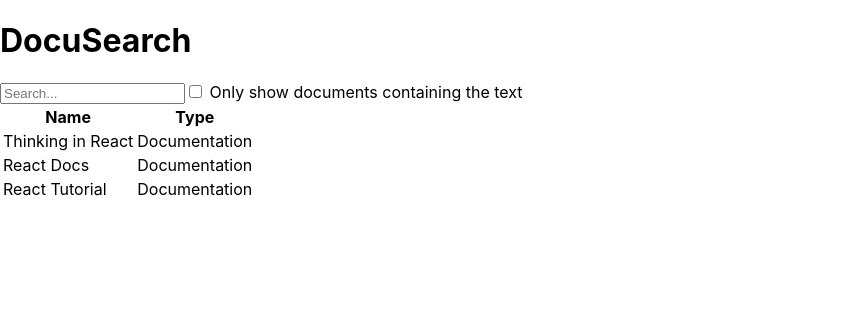
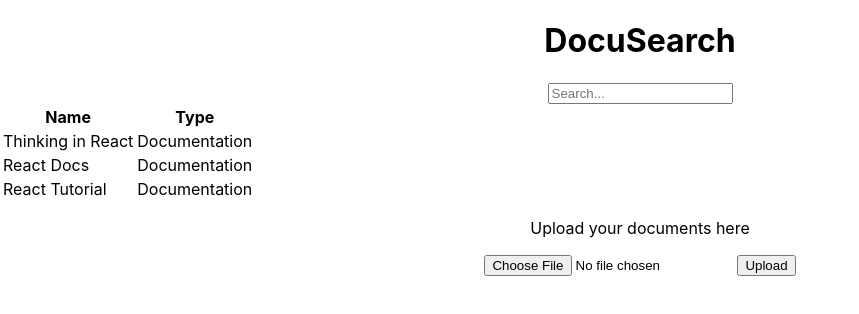
Before and after one commit to jl-5/DocSearch-Buddy, a React (Create React App) app in the folder my-app/: page / in a window 1280 px wide. Shown: the top 314 px of the page, without its empty margins (0-859 px from the left). Built offline with nearby package versions, Linux system fonts and the light colour scheme.

Commit message:
Removing unnecessary components and editing alignment

```diff
--- a/my-app/src/App.js
+++ b/my-app/src/App.js
@@ -49,29 +49,39 @@
 
 function SearchBar() {
   return (
-    <form>
+    <form style={{ textAlign: 'center' }}>
       <input type="text" placeholder="Search..." />
-      <label>
-        <input type="checkbox" />
-        {' '}
-        Only show documents containing the text
-      </label>
     </form>
+  );
+}
+
+function FileUploadSection() {
+  return (
+    <div style={{ textAlign: 'center' }}>
+      <div style={{ textAlign: 'center' }}>
+        <p>Upload your documents here</p>
+        <input type="file" />
+        <button type="submit">Upload</button>
+      </div>
+    </div>
   );
 }
 
 function FilterableDocumentTable({ documents }) {
   return (
-    <div>
-      <h1>DocuSearch</h1>
+    <div >
+      <h1 style={{ textAlign: 'center' }}>DocuSearch</h1>
       <SearchBar />
-      <DocumentTable documents={documents} />
+      <DocumentTable style={{backgroundColor: "blue"}} documents={documents} />
+      <FileUploadSection />
+
     </div>
   );
 }
 
+// example documents. These will be replaced with actual documents that will be uploaded by the user.
 const DOCUMENTS = [
-  {name: "Thinking in React", type: "Documentation", text: "Thinking in React. React can change how you think about the designs you look at and the apps you build. When you build a user interface with React, you will first break it apart into pieces called components. Then, you will describe the different visual states for each of your components. Finally, you will connect your components together so that the data flows through them. In this tutorial, we’ll guide you through the thought process of building a searchable product data table with React."},
+  {name: "Thinking in React", type: "Documentation", text: "React can change how you think about the designs you look at and the apps you build. When you build a user interface with React, you will first break it apart into pieces called components. Then, you will describe the different visual states for each of your components. Finally, you will connect your components together so that the data flows through them. In this tutorial, we’ll guide you through the thought process of building a searchable product data table with React."},
   {name: "React Docs", type: "Documentation", text: "The React documentation is a great place to start learning about React. It covers the basics of React, including components, props, state, and lifecycle methods. It also includes advanced topics such as context, hooks, and performance optimization."},
   {name: "React Tutorial", type: "Documentation", text: "The React tutorial is a hands-on guide to building a simple React application. It covers the basics of React, including components, props, state, and lifecycle methods. It also includes advanced topics such as context, hooks, and performance optimization."},
 ];
```
